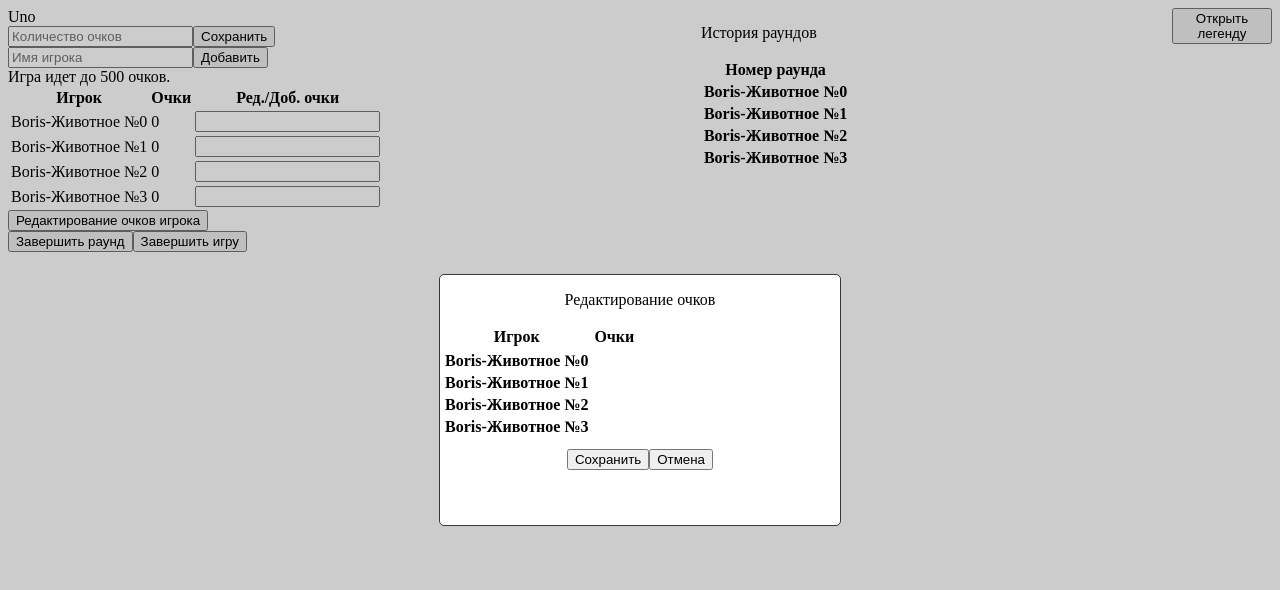
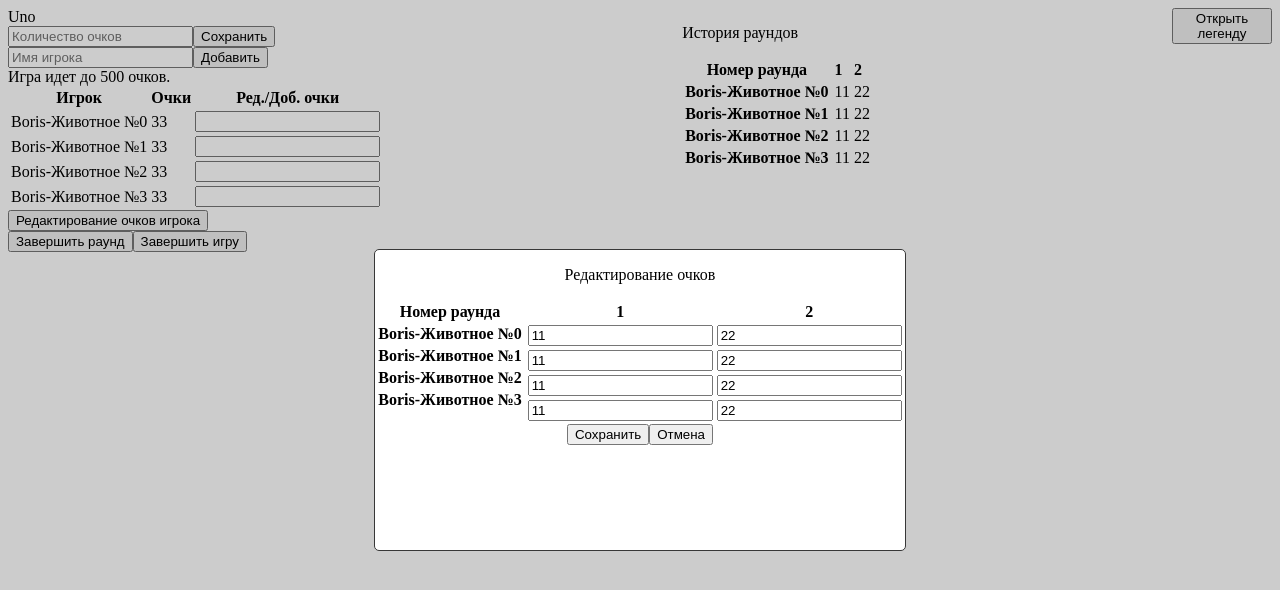
Before and after one commit to MichaelEverchosen/uno-calculator, a Vue app: page / in a window 1280 px wide. Both pictures are taken after a click on the button "Редактирование очков игрока". Shown: the top 590 px of the page. Built offline with nearby package versions, Linux system fonts and the light colour scheme.

Commit message:
cloning players from store

```diff
--- a/package.json
+++ b/package.json
@@ -9,6 +9,7 @@
     "lint": "eslint . --ext .vue,.js,.jsx,.cjs,.mjs --fix --ignore-path .gitignore"
   },
   "dependencies": {
+    "lodash": "^4.17.21",
     "vue": "^3.2.45",
     "vue-router": "^4.1.6",
     "vuex": "^4.1.0"
--- a/src/components/EditWindow.vue
+++ b/src/components/EditWindow.vue
@@ -2,18 +2,17 @@
   <div>
     <p>Редактирование очков</p>
     <div>
-      <table>
+      <table class="table">
         <thead>
           <tr>
-            <th>Игрок</th>
-            <th>Очки</th>
+            <th>Номер раунда</th>
+          </tr>
+          <tr v-for="(player, idx) in players" :key="idx">
+            <th>{{ player.name }}</th>
           </tr>
         </thead>
         <tbody>
           <tr>
-            <tr v-for="(player, idx) in players" :key="idx">
-            <th>{{ player.name }}</th>
-            </tr>
             <td v-for="round in roundsCount" :key="round">
               <b>
                 {{ round }}
@@ -25,7 +24,7 @@
               v-for="(scorePerRound, roundIdx) in player.scoresPerRounds"
               :key="roundIdx"
             >
-              {{ scorePerRound }}
+              <input type="text" v-model="player.scoresPerRounds[roundIdx]" />
             </td>
           </tr>
         </tbody>
@@ -37,6 +36,8 @@
 </template>
 
 <script>
+import _ from "lodash";
+
 export default {
   data() {
     return {
@@ -44,10 +45,12 @@ export default {
     };
   },
   beforeMount() {
-    this.players = this.$store.getters.getPlayers.map((player) => {
-      const playerCopy = { ...player };
-      return playerCopy;
-    });
+    this.players = _.cloneDeep(this.$store.getters.getPlayers);
+  },
+  computed: {
+    roundsCount() {
+      return this.players[0].scoresPerRounds.length;
+    },
   },
   methods: {
     closeModal() {
@@ -60,4 +63,8 @@ export default {
 };
 </script>
 
-<style></style>
+<style scoped>
+.table {
+  display: flex;
+}
+</style>
--- a/src/components/ModalWindow.vue
+++ b/src/components/ModalWindow.vue
@@ -25,8 +25,7 @@ export default {};
 }
 
 .modal {
-  height: 250px;
-  width: 400px;
+  height: 300px;
   background-color: #fff;
   border: 1px solid rgb(55, 55, 55);
   border-radius: 5px;
--- a/src/main.js
+++ b/src/main.js
@@ -3,8 +3,11 @@ import Vuex from "vuex";
 import App from "./App.vue";
 import router from "./router";
 import store from "@/store/uno.js";
+import lodash from "lodash";
 
 import "@/assets/main.css";
+
+window.lodash = lodash;
 
 const app = createApp(App);
 
--- a/src/store/uno.js
+++ b/src/store/uno.js
@@ -5,27 +5,27 @@ const store = new Vuex.Store({
     players: [
       {
         name: "Boris-Животное №0",
-        score: 0,
+        score: 33,
         scorePerRound: "",
-        scoresPerRounds: [],
+        scoresPerRounds: ["11", "22"],
       },
       {
         name: "Boris-Животное №1",
-        score: 0,
+        score: 33,
         scorePerRound: "",
-        scoresPerRounds: [],
+        scoresPerRounds: ["11", "22"],
       },
       {
         name: "Boris-Животное №2",
-        score: 0,
+        score: 33,
         scorePerRound: "",
-        scoresPerRounds: [],
+        scoresPerRounds: ["11", "22"],
       },
       {
         name: "Boris-Животное №3",
-        score: 0,
+        score: 33,
         scorePerRound: "",
-        scoresPerRounds: [],
+        scoresPerRounds: ["11", "22"],
       },
     ],
     maxScore: 500,
```
Also changed, not shown: src/components/LegendElements.vue (added, +9 -0 lines), 1 other file (tests, documents, lock files or other folders).
